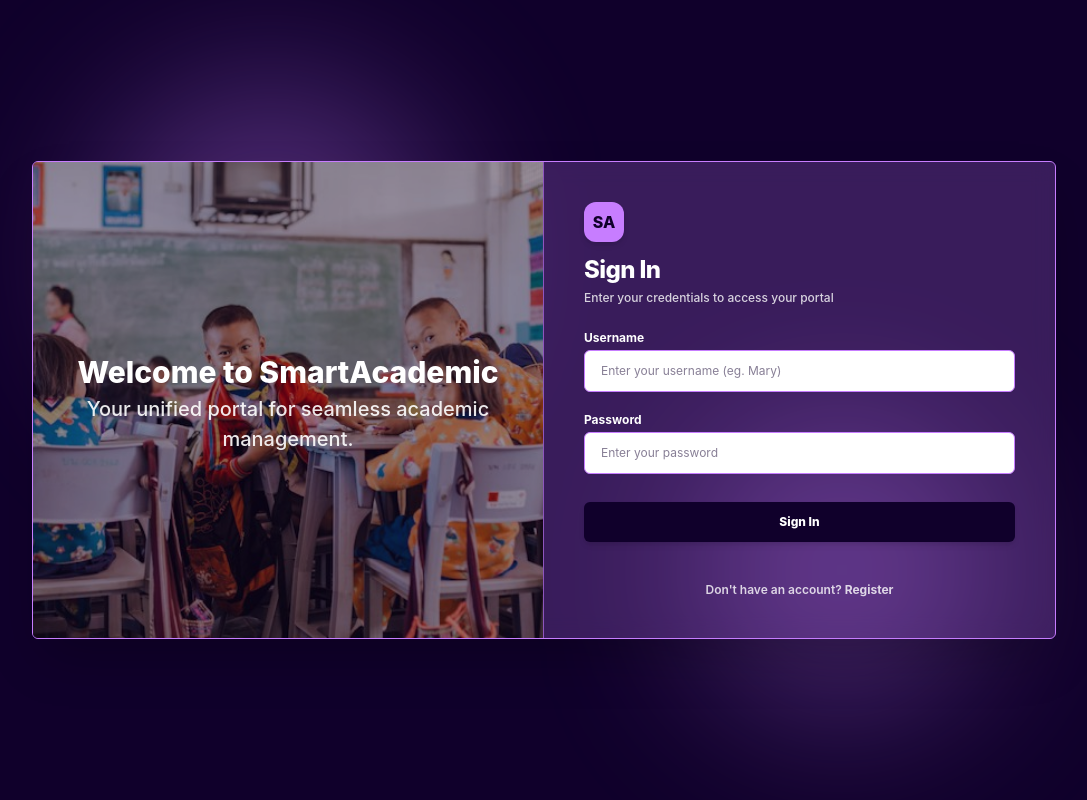
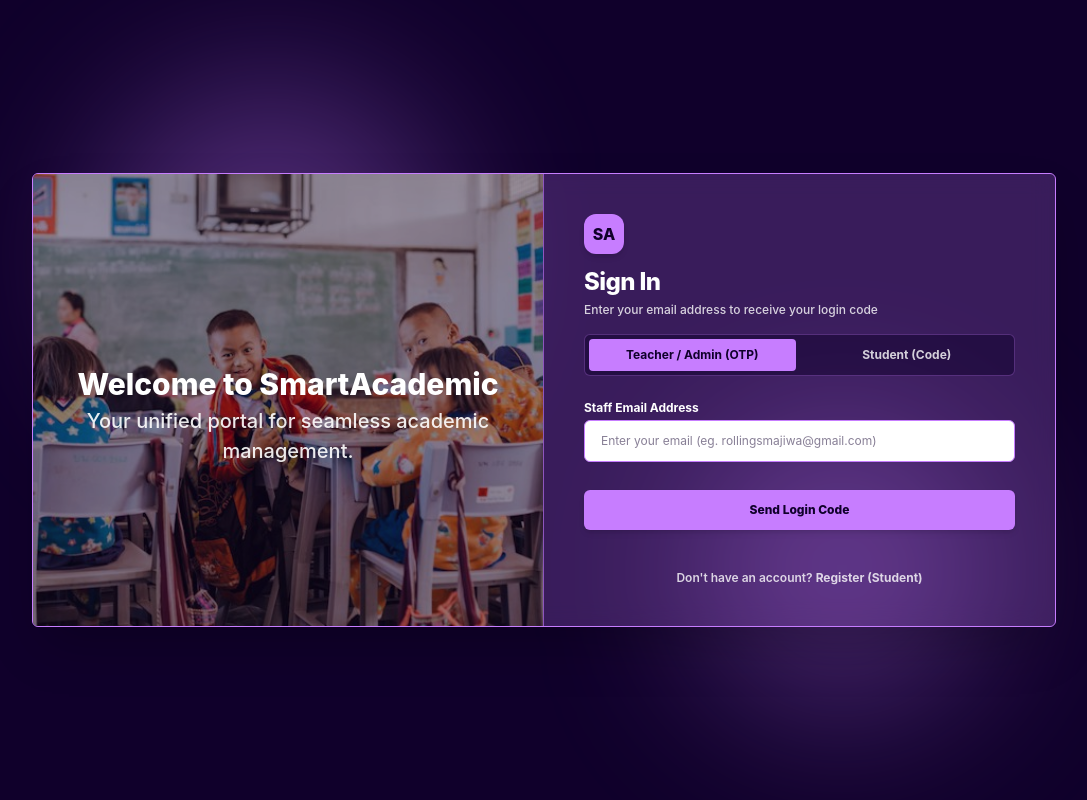
Before and after one commit to rollingsmajiwa/smartcademic_project-frondend, a React (Vite) app: page /signin in a window 1280 px wide. Shown: the whole page, without its empty margins (96-1183 px from the left). Built offline with nearby package versions, Linux system fonts and the light colour scheme.

Commit message:
Feat: integrate email-based OTP sign in for admin and teachers and code for students

```diff
--- a/src/pages/SignIn.jsx
+++ b/src/pages/SignIn.jsx
@@ -4,20 +4,61 @@ import { jwtDecode } from 'jwt-decode';
 import signImage from '../components/images/sign.jpg';
 
 export default function SignIn() {
-  const [username, setUsername] = useState('');
-  const [password, setPassword] = useState('');
+  const [loginType, setLoginType] = useState('staff');
+
+  // Staff (OTP) state
+  const [step, setStep] = useState(1);
+  const [email, setEmail] = useState('');
+  const [otp, setOtp] = useState('');
+
+  // Student Code state
+  const [studentCode, setStudentCode] = useState('');
+
+  const [loading, setLoading] = useState(false);
   const [error, setError] = useState('');
+  const [message, setMessage] = useState('');
   const navigate = useNavigate();
 
-  const handleSignIn = async (e) => {
+  // Handle Request OTP (Staff)
+  const handleSendOTP = async (e) => {
     e.preventDefault();
     setError('');
+    setMessage('');
+    setLoading(true);
 
     try {
-      const response = await fetch('http://127.0.0.1:8000/api/token/', {
+      const response = await fetch('http://127.0.0.1:8000/api/accounts/staff/send-otp/', {
         method: 'POST',
         headers: { 'Content-Type': 'application/json' },
-        body: JSON.stringify({ username, password }),
+        body: JSON.stringify({ email }),
+      });
+
+      const data = await response.json();
+
+      if (response.ok) {
+        setMessage('Login code sent successfully to your email!');
+        setStep(2);
+      } else {
+        setError(data.error || 'Failed to send login code.');
+      }
+    } catch (err) {
+      setError('Server connection error.');
+    } finally {
+      setLoading(false);
+    }
+  };
+
+  // Handle Verify OTP (Staff)
+  const handleVerifyOTP = async (e) => {
+    e.preventDefault();
+    setError('');
+    setLoading(true);
+
+    try {
+      const response = await fetch('http://127.0.0.1:8000/api/accounts/staff/verify-otp/', {
+        method: 'POST',
+        headers: { 'Content-Type': 'application/json' },
+        body: JSON.stringify({ email, otp }),
       });
 
       const data = await response.json();
@@ -27,18 +68,46 @@ export default function SignIn() {
         localStorage.setItem('refresh_token', data.refresh);
 
         const decoded = jwtDecode(data.access);
-        console.log("Decoded taken", decoded)
+        const userRole = data.role || decoded.role;
 
-        const userRole = decoded.role;
-        console.log("userrole detected", userRole)
-
-        // Dynamic navigation according to user profile role
         navigate(`/dashboard/${userRole}`);
       } else {
-        setError('Invalid username or password.');
+        setError(data.error || 'Invalid or expired code.');
       }
     } catch (err) {
       setError('Server connection error.');
+    } finally {
+      setLoading(false);
+    }
+  };
+
+  // Student Login using Code
+  const handleStudentLogin = async (e) => {
+    e.preventDefault();
+    setError('');
+    setLoading(true);
+
+    try {
+      const response = await fetch('http://127.0.0.1:8000/api/accounts/student/login/', {
+        method: 'POST',
+        headers: { 'Content-Type': 'application/json' },
+        body: JSON.stringify({ admission_number: studentCode }),
+      });
+
+      const data = await response.json();
+
+      if (response.ok) {
+        localStorage.setItem('access_token', data.access);
+        localStorage.setItem('refresh_token', data.refresh);
+
+        navigate('/dashboard/student');
+      } else {
+        setError(data.error || 'Invalid student code.');
+      }
+    } catch (err) {
+      setError('Server connection error.');
+    } finally {
+      setLoading(false);
     }
   };
 
@@ -59,7 +128,6 @@ export default function SignIn() {
             alt="Sign In illustration"
             className="absolute inset-0 w-full h-full object-cover m-0 p-0 border-0"
           />
-      {/* Optional Dark Overlay & Bottom Text Caption for Readability */}
           <div className="absolute inset-0 bg-[#10002b]/40"></div>
           <div className="relative z-10 mt-40 p-8 text-center w-full">
             <h3 className="text-3xl font-extrabold text-white">Welcome to SmartAcademic</h3>
@@ -69,16 +137,38 @@ export default function SignIn() {
           </div>
         </div>
 
-    {/* Right Side: Sign In Form Section with Lighter Background */}
+        {/* Right Side: Sign In Form Section */}
         <div className="p-8 sm:p-10 flex flex-col justify-center" style={{ backgroundColor: 'var(--sa-surface)' }}>
 
           {/* Brand SA Logo & Header */}
-      <div className="mb-6 flex flex-col items-start">
+          <div className="mb-4 flex flex-col items-start">
             <div className="w-10 h-10 rounded-xl flex items-center justify-center font-extrabold text-base text-[#10002b] shadow-md mb-3 bg-[#c77dff]">
               SA
             </div>
             <h1 className="text-white text-2xl font-extrabold tracking-tight">Sign In</h1>
-        <p className="text-xs text-white/80 mt-1 font-medium">Enter your credentials to access your portal</p>
+            <p className="text-xs text-white/80 mt-1 font-medium">
+              {loginType === 'staff'
+                ? (step === 1 ? "Enter your email address to receive your login code" : "Enter the verification code sent to your email")
+                : "Enter your student code to sign in directly"}
+            </p>
+          </div>
+
+          {/* Role Switcher Tabs */}
+          <div className="grid grid-cols-2 gap-2 mb-6 bg-[#10002b]/50 p-1 rounded-md border border-[#c77dff]/30">
+            <button
+              type="button"
+              onClick={() => { setLoginType('staff'); setStep(1); setError(''); setMessage(''); }}
+              className={`py-2 text-xs font-bold rounded transition-all cursor-pointer ${loginType === 'staff' ? 'bg-[#c77dff] text-[#10002b]' : 'text-white/80 hover:text-white'}`}
+            >
+              Teacher / Admin (OTP)
+            </button>
+            <button
+              type="button"
+              onClick={() => { setLoginType('student'); setError(''); setMessage(''); }}
+              className={`py-2 text-xs font-bold rounded transition-all cursor-pointer ${loginType === 'student' ? 'bg-[#c77dff] text-[#10002b]' : 'text-white/80 hover:text-white'}`}
+            >
+              Student (Code)
+            </button>
           </div>
 
           {/* Error Notification Alert */}
@@ -88,28 +178,26 @@ export default function SignIn() {
             </div>
           )}
 
-      <form onSubmit={handleSignIn} className="space-y-4">
+          {/* Success / Notification Message */}
+          {message && (
+            <div className="mb-4 p-3 rounded-md bg-emerald-500/20 border border-emerald-500/40 text-emerald-200 text-xs font-bold text-center">
+              {message}
+            </div>
+          )}
+
+          {/* TAB 1: STAFF (TEACHER / ADMIN) LOGIN FORM */}
+          {loginType === 'staff' && (
+            <>
+              {step === 1 ? (
+                <form onSubmit={handleSendOTP} className="space-y-4">
                   <div className="input-group">
-          <label htmlFor="username" className="text-white block text-xs font-bold mb-1">Username</label>
+                    <label htmlFor="email" className="text-white block text-xs font-bold mb-1">Staff Email Address</label>
                     <input
-            type="text"
-            id="username"
-            placeholder="Enter your username (eg. Mary)"
-            value={username}
-            onChange={(e) => setUsername(e.target.value)}
-            required
-            className="w-full px-4 py-3 text-xs rounded-md bg-white border border-[#c77dff] text-[#10002b] placeholder-[#10002b]/50 focus:outline-none focus:border-[#10002b] focus:ring-2 focus:ring-[#c77dff]/40 shadow-xs"
-          />
-        </div>
-
-        <div className="input-group">
-          <label htmlFor="password" className="text-white block text-xs font-bold mb-1">Password</label>
-          <input
-            type="password"
-            id="password"
-            placeholder="Enter your password"
-            value={password}
-            onChange={(e) => setPassword(e.target.value)}
+                      type="email"
+                      id="email"
+                      placeholder="Enter your email (eg. rollingsmajiwa@gmail.com)"
+                      value={email}
+                      onChange={(e) => setEmail(e.target.value)}
                       required
                       className="w-full px-4 py-3 text-xs rounded-md bg-white border border-[#c77dff] text-[#10002b] placeholder-[#10002b]/50 focus:outline-none focus:border-[#10002b] focus:ring-2 focus:ring-[#c77dff]/40 shadow-xs"
                     />
@@ -117,18 +205,103 @@ export default function SignIn() {
 
                   <button
                     type="submit"
-          className="sa-btn-login w-full py-3 rounded-md bg-[#10002b] text-white hover:bg-[#c77dff] hover:text-[#10002b] transition-all shadow-md font-extrabold text-xs mt-2"
+                    disabled={loading}
+                    className="sa-btn-login w-full py-3 rounded-md bg-[#c77dff] text-[#10002b] hover:bg-white hover:text-[#10002b] transition-all shadow-md font-extrabold text-xs mt-2 disabled:opacity-50 cursor-pointer"
                   >
-          Sign In
+                    {loading ? 'Sending Code...' : 'Send Login Code'}
                   </button>
 
                   <p className="mt-6 text-xs text-white/80 font-semibold text-center">
                     Don't have an account?{' '}
                     <Link to="/signup" className="text-[#c77dff] hover:underline font-bold">
-            Register
+                      Register (Student)
                     </Link>
                   </p>
                 </form>
+              ) : (
+                <form onSubmit={handleVerifyOTP} className="space-y-4">
+                  <div className="input-group">
+                    <div className="flex justify-between items-center mb-1">
+                      <label htmlFor="otp" className="text-white text-xs font-bold">Enter 6-Digit Code</label>
+                      <button
+                        type="button"
+                        onClick={() => { setStep(1); setError(''); setMessage(''); }}
+                        className="text-[10px] text-[#c77dff] hover:underline font-bold bg-transparent border-0 cursor-pointer"
+                      >
+                        Change email
+                      </button>
+                    </div>
+                    <input
+                      type="text"
+                      id="otp"
+                      maxLength="6"
+                      placeholder="123456"
+                      value={otp}
+                      onChange={(e) => setOtp(e.target.value)}
+                      required
+                      className="w-full px-4 py-3 text-sm rounded-md bg-white border border-[#c77dff] text-[#10002b] text-center tracking-widest font-extrabold focus:outline-none focus:border-[#10002b] focus:ring-2 focus:ring-[#c77dff]/40 shadow-xs"
+                    />
+                    <p className="text-[11px] text-white/70 mt-1.5">
+                      Code sent to: <span className="text-white font-bold">{email}</span>
+                    </p>
+                  </div>
+
+                  <button
+                    type="submit"
+                    disabled={loading}
+                    className="sa-btn-login w-full py-3 rounded-md bg-[#c77dff] text-[#10002b] hover:bg-white hover:text-[#10002b] transition-all shadow-md font-extrabold text-xs mt-2 disabled:opacity-50 cursor-pointer"
+                  >
+                    {loading ? 'Verifying...' : 'Verify & Sign In'}
+                  </button>
+
+                  <p className="mt-6 text-xs text-white/80 font-semibold text-center">
+                    Didn't receive the code?{' '}
+                    <button
+                      type="button"
+                      onClick={handleSendOTP}
+                      disabled={loading}
+                      className="text-[#c77dff] hover:underline font-bold bg-transparent border-0 cursor-pointer p-0"
+                    >
+                      Resend Code
+                    </button>
+                  </p>
+                </form>
+              )}
+            </>
+          )}
+
+          {/* TAB 2: STUDENT LOGIN FORM */}
+          {loginType === 'student' && (
+            <form onSubmit={handleStudentLogin} className="space-y-4">
+              <div className="input-group">
+                <label className="text-white block text-xs font-bold mb-1">Student Code</label>
+                <input
+                  type="text"
+                  placeholder="e.g. STU-48291"
+                  value={studentCode}
+                  onChange={(e) => setStudentCode(e.target.value)}
+                  required
+                  className="w-full px-4 py-3 text-xs rounded-md bg-white border border-[#c77dff] text-[#10002b] placeholder-[#10002b]/50 focus:outline-none focus:border-[#10002b] focus:ring-2 focus:ring-[#c77dff]/40 shadow-xs uppercase font-mono"
+                />
+              </div>
+
+              <button
+                type="submit"
+                disabled={loading}
+                className="sa-btn-login w-full py-3 rounded-md bg-[#c77dff] text-[#10002b] hover:bg-white hover:text-[#10002b] transition-all shadow-md font-extrabold text-xs mt-2 disabled:opacity-50 cursor-pointer"
+              >
+                {loading ? 'Signing In...' : 'Sign In as Student'}
+              </button>
+
+              <p className="mt-6 text-xs text-white/80 font-semibold text-center">
+                Don't have a code?{' '}
+                <Link to="/signup" className="text-[#c77dff] hover:underline font-bold">
+                  Register Student
+                </Link>
+              </p>
+            </form>
+          )}
+
         </div>
 
       </div>
--- a/src/pages/SignUP.jsx
+++ b/src/pages/SignUP.jsx
@@ -3,32 +3,46 @@ import { useNavigate, Link } from 'react-router-dom';
 import regImage from '../components/images/signUp.jpg';
 
 export default function SignUp() {
-  const [username, setUsername] = useState('');
-  const [email, setEmail] = useState('');
-  const [password, setPassword] = useState('');
+  const [firstName, setFirstName] = useState('');
+  const [lastName, setLastName] = useState('');
+  const [generatedCode, setGeneratedCode] = useState('');
   const [error, setError] = useState('');
+  const [loading, setLoading] = useState(false);
   const navigate = useNavigate();
 
   const handleSignUp = async (e) => {
     e.preventDefault();
     setError('');
+    setLoading(true);
 
     try {
-      const response = await fetch('http://127.0.0.1:8000/api/register/', {
+      const response = await fetch('http://127.0.0.1:8000/api/accounts/student/register/', {
         method: 'POST',
         headers: { 'Content-Type': 'application/json' },
-        body: JSON.stringify({ username, email, password }),
+        body: JSON.stringify({
+          first_name: firstName,
+          last_name: lastName
+        }),
       });
 
+      const data = await response.json();
+
       if (response.ok) {
-        navigate('/signin');
+        setGeneratedCode(data.admission_number);
+        localStorage.setItem('access_token', data.access);
+        localStorage.setItem('refresh_token', data.refresh);
       } else {
-        const data = await response.json();
-        setError(data.username?.[0] || 'Registration failed.');
+        setError(data.error || 'Registration failed.');
       }
     } catch (err) {
       setError('Server connection error.');
+    } finally {
+      setLoading(false);
     }
+  };
+
+  const handleContinueToDashboard = () => {
+    navigate('/dashboard/student');
   };
 
   return (
@@ -38,7 +52,7 @@ export default function SignUp() {
   <div className="blob-1"></div>
   <div className="blob-2"></div>
 
-  {/* Unified Single Card Container with Interchanged Theme Accents */}
+  {/* Unified Single Card Container */}
   <div className='relative z-20 w-full max-w-5xl grid grid-cols-1 lg:grid-cols-2 rounded-md overflow-hidden shadow-2xl border border-[#10002b]/40 backdrop-blur-md' style={{ backgroundColor: 'var(--sa-surface)' }}>
 
     {/* Left Side: Full-Cover Image Panel */}
@@ -53,7 +67,7 @@ export default function SignUp() {
       <div className="relative z-10 mt-40 p-8 text-center w-full">
         <h3 className="text-3xl font-extrabold text-white">Join SmartAcademic</h3>
         <p className="text-[20px] text-white/90 mt-1 font-medium">
-          Create your account to start managing your academic progress.
+          Create your student account to get your login code and access your portal instantly.
         </p>
       </div>
     </div>
@@ -67,9 +81,9 @@ export default function SignUp() {
           SA
         </div>
         <h1 className="text-white text-2xl font-extrabold tracking-tight" style={{ fontFamily: 'Montserrat, sans-serif' }}>
-          Create Student Account
+          Student Registration
         </h1>
-        <p className="text-xs text-white/80 mt-1 font-medium">Enter your details to register for SmartAcademic</p>
+        <p className="text-xs text-white/80 mt-1 font-medium">Enter your name to generate your student code</p>
       </div>
 
       {/* Error Notification Alert */}
@@ -79,57 +93,73 @@ export default function SignUp() {
         </div>
       )}
 
+      {/* Success Notification with Generated Student Code */}
+      {generatedCode ? (
+        <div className="p-6 rounded-md bg-emerald-500/20 border border-emerald-500 text-white text-center space-y-4">
+          <h3 className="font-extrabold text-base text-emerald-300">Registration Successful!</h3>
+          <p className="text-xs text-white/90">Your Student Code is:</p>
+
+          <div className="p-4 bg-[#10002b] rounded-md font-mono font-bold text-2xl text-[#c77dff] tracking-widest border border-[#c77dff]/40 shadow-inner">
+            {generatedCode}
+          </div>
+
+          <p className="text-[11px] text-yellow-300 font-semibold leading-relaxed">
+            Please Save this code! You will use it to sign in next time.
+          </p>
+
+          <button
+            type="button"
+            onClick={handleContinueToDashboard}
+            className="w-full py-3 rounded-md bg-[#c77dff] text-[#10002b] hover:bg-white transition-all shadow-md font-extrabold text-xs cursor-pointer mt-2"
+          >
+            Continue to Dashboard after saving your Code
+          </button>
+        </div>
+      ) : (
         <form onSubmit={handleSignUp} className="space-y-4">
+
+          <div className="grid grid-cols-2 gap-3">
             <div className="input-group">
-          <label className="block text-xs font-bold mb-1 text-white">Username</label>
+              <label className="block text-xs font-bold mb-1 text-white">First Name</label>
               <input
                 type="text"
-            value={username}
-            onChange={(e) => setUsername(e.target.value)}
+                value={firstName}
+                onChange={(e) => setFirstName(e.target.value)}
                 required
-            placeholder="Choose a username..."
+                placeholder="First name..."
                 className="w-full px-4 py-3 text-xs rounded-md bg-white border border-[#10002b]/40 text-[#10002b] placeholder-[#10002b]/50 focus:outline-none focus:border-[#c77dff] focus:ring-2 focus:ring-[#c77dff]/40 shadow-xs"
               />
             </div>
-
             <div className="input-group">
-          <label className="block text-xs font-bold mb-1 text-white">Email</label>
+              <label className="block text-xs font-bold mb-1 text-white">Last Name</label>
               <input
-            type="email"
-            value={email}
-            onChange={(e) => setEmail(e.target.value)}
+                type="text"
+                value={lastName}
+                onChange={(e) => setLastName(e.target.value)}
                 required
-            placeholder="Enter your email..."
+                placeholder="Last name..."
                 className="w-full px-4 py-3 text-xs rounded-md bg-white border border-[#10002b]/40 text-[#10002b] placeholder-[#10002b]/50 focus:outline-none focus:border-[#c77dff] focus:ring-2 focus:ring-[#c77dff]/40 shadow-xs"
               />
             </div>
-
-        <div className="input-group">
-          <label className="block text-xs font-bold mb-1 text-white">Password</label>
-          <input
-            type="password"
-            value={password}
-            onChange={(e) => setPassword(e.target.value)}
-            required
-            placeholder="Create a strong password..."
-            className="w-full px-4 py-3 text-xs rounded-md bg-white border border-[#10002b]/40 text-[#10002b] placeholder-[#10002b]/50 focus:outline-none focus:border-[#c77dff] focus:ring-2 focus:ring-[#c77dff]/40 shadow-xs"
-          />
           </div>
 
           <button
             type="submit"
-          className="sa-btn-login w-full py-3 rounded-md bg-[#c77dff] text-[#10002b] hover:bg-white hover:text-[#10002b] transition-all shadow-md font-extrabold text-xs mt-2 cursor-pointer"
+            disabled={loading}
+            className="sa-btn-login w-full py-3 rounded-md bg-[#c77dff] text-[#10002b] hover:bg-white hover:text-[#10002b] transition-all shadow-md font-extrabold text-xs mt-2 cursor-pointer disabled:opacity-50"
           >
-          Register
+            {loading ? 'Generating Code...' : 'Get Student Code'}
           </button>
 
           <p className="mt-6 text-xs text-white/80 font-semibold text-center">
-          Already have an account?{' '}
+            Already have a code?{' '}
             <Link to="/signin" className="text-[#c77dff] hover:underline font-bold">
               Sign In
             </Link>
           </p>
         </form>
+      )}
+
     </div>
 
   </div>
```
Lines whose indentation alone changed are shown as unchanged.
